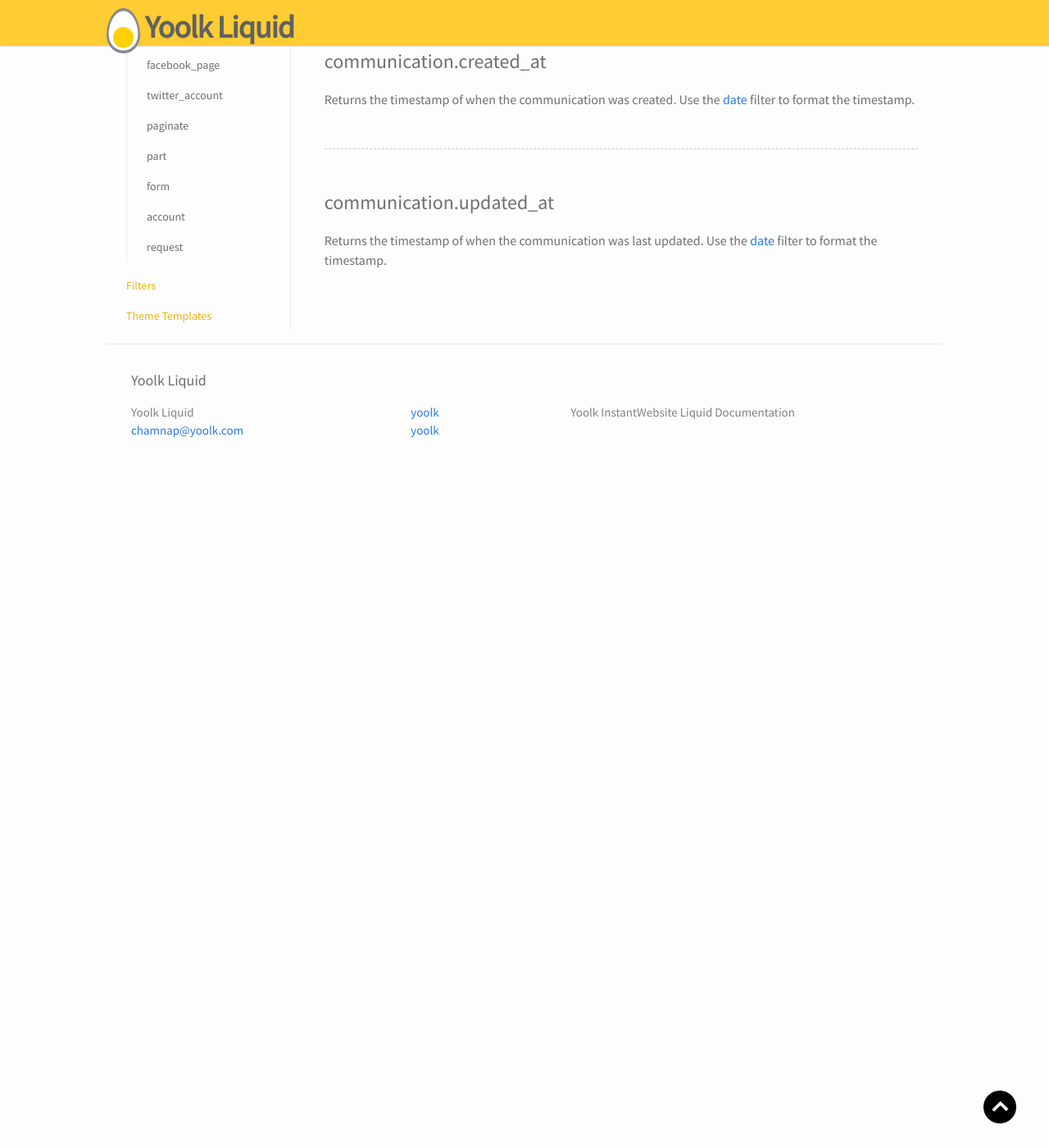
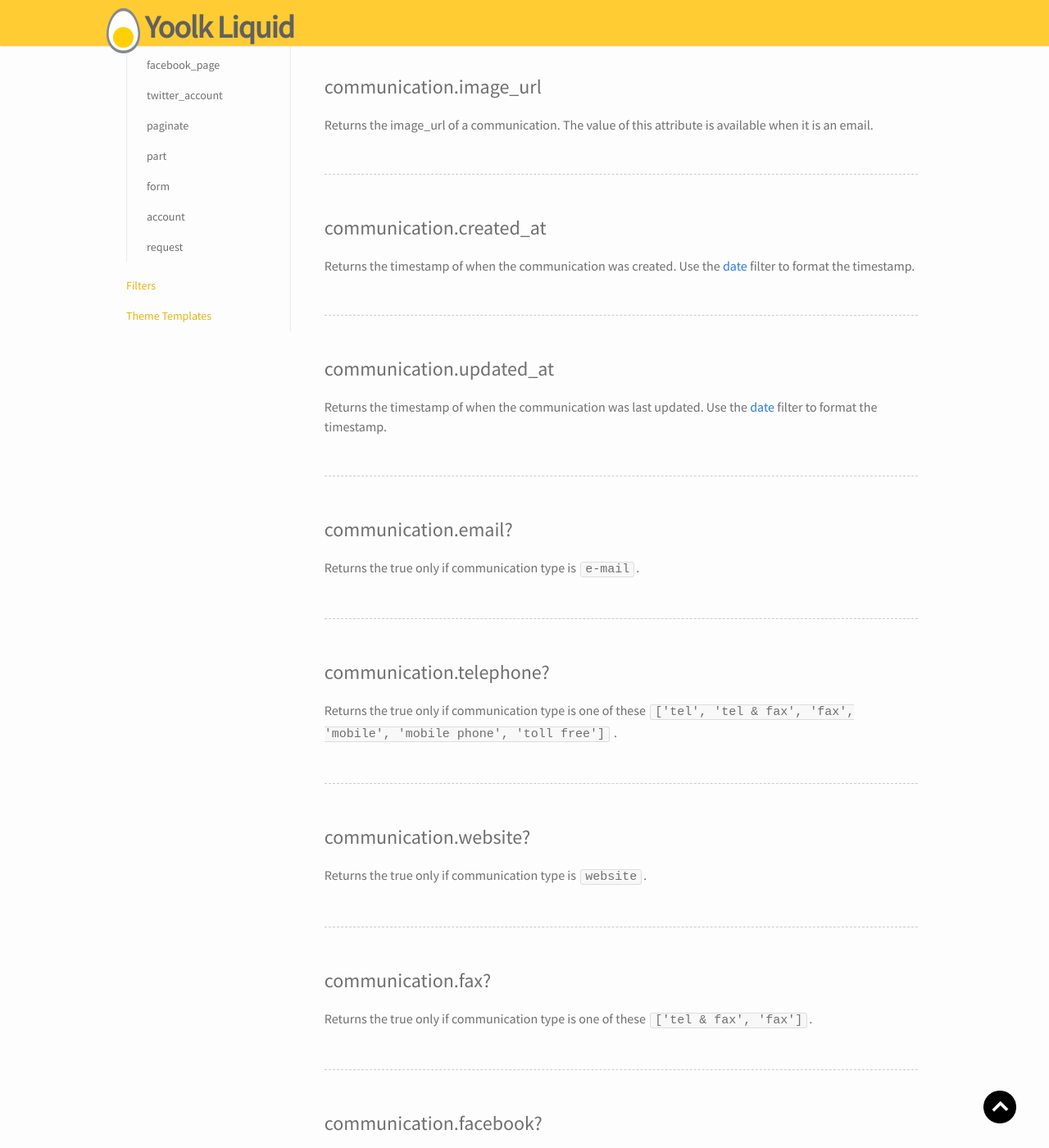
Before and after one commit to yoolk/liquid-documentation, a Jekyll site: the page built from objects/communication/index.md, in a window 1280 px wide and 1400 px high, scrolled down 1431 px. Shown: the whole window at 82% size. Built offline with Jekyll 4.4.1, drawn with Linux system fonts in a browser that asks for light colours; nearby versions of some CDN libraries; before the commit the page ends 2028 px from its top, so only the background shows below that; some of the changed text lies outside the part shown.

Commit message:
[#85406892] add expressive communication methods

```diff
--- a/objects/communication/index.md
+++ b/objects/communication/index.md
@@ -31,6 +31,27 @@ The <code>communication</code> object has the following attributes:
       <li>
         <a href="#updated_at">communication.updated_at</a>
       </li>
+      <li>
+        <a href="#is_email">communication.email?</a>
+      </li>
+      <li>
+        <a href="#is_telephone">communication.telephone?</a>
+      </li>
+      <li>
+        <a href="#is_website">communication.website?</a>
+      </li>
+      <li>
+        <a href="#is_fax">communication.fax?</a>
+      </li>
+      <li>
+        <a href="#is_facebook">communication.facebook?</a>
+      </li>
+      <li>
+        <a href="#is_twitter">communication.twitter?</a>
+      </li>
+      <li>
+        <a href="#is_address">communication.address?</a>
+      </li>
     </ul>
   </div>
 </div>
@@ -62,3 +83,32 @@ Returns the timestamp of when the communication was created. Use the [date]({{ '
 <h2 class="tags" id="updated_at">communication.updated_at</h2>
 
 Returns the timestamp of when the communication was last updated. Use the [date]({{ '#' }}) filter to format the timestamp.
+
+
+<h2 class="tags" id="is_email">communication.email?</h2>
+
+Returns the true only if communication type is `e-mail`.
+
+<h2 class="tags" id="is_telephone">communication.telephone?</h2>
+
+Returns the true only if communication type is one of these <code>['tel', 'tel & fax', 'fax', 'mobile', 'mobile phone', 'toll free']</code> .
+
+<h2 class="tags" id="is_website">communication.website?</h2>
+
+Returns the true only if communication type is `website`.
+
+<h2 class="tags" id="is_fax">communication.fax?</h2>
+
+Returns the true only if communication type is one of these <code>['tel & fax', 'fax']</code>.
+
+<h2 class="tags" id="is_facebook">communication.facebook?</h2>
+
+Returns the true only if communication type is `facebook`.
+
+<h2 class="tags" id="is_twitter">communication.twitter?</h2>
+
+Returns the true only if communication type is `twitter`.
+
+<h2 class="tags" id="is_address">communication.address?</h2>
+
+Returns the true only if communication type is `address`.
```
